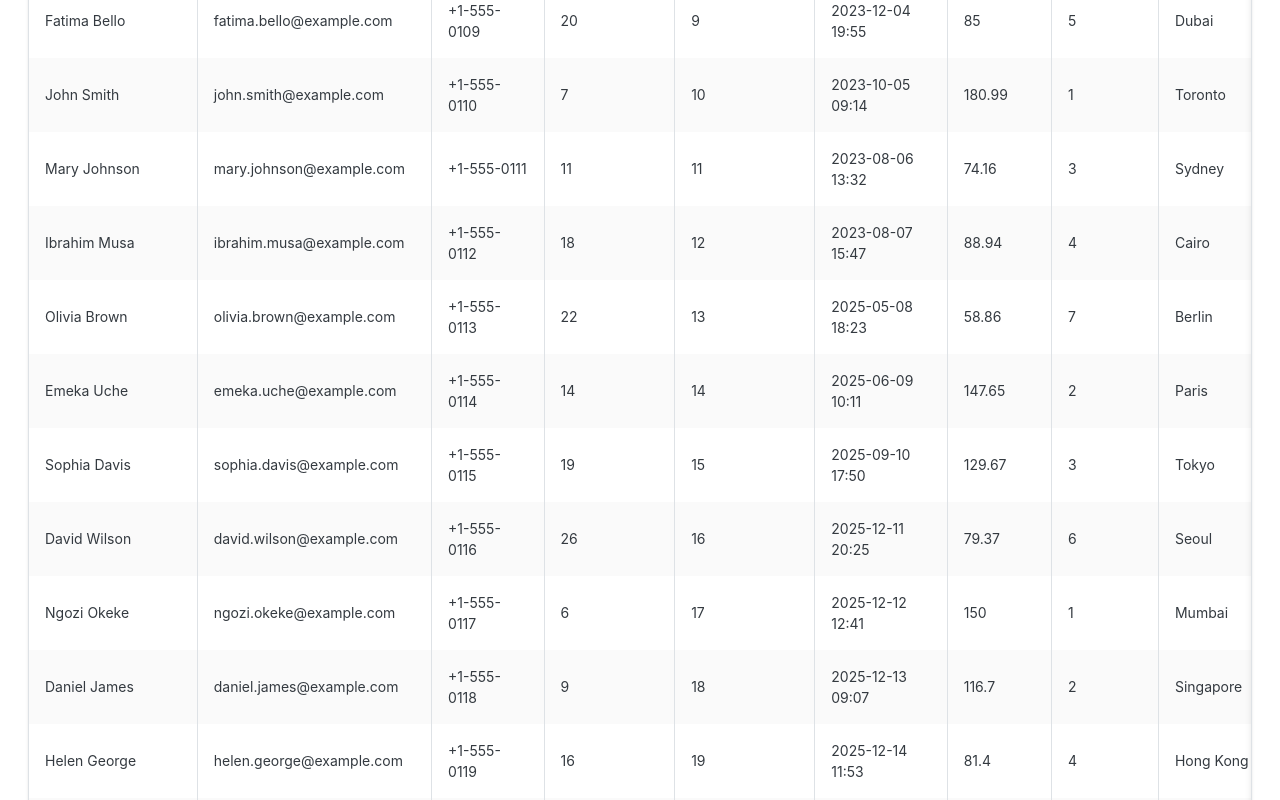
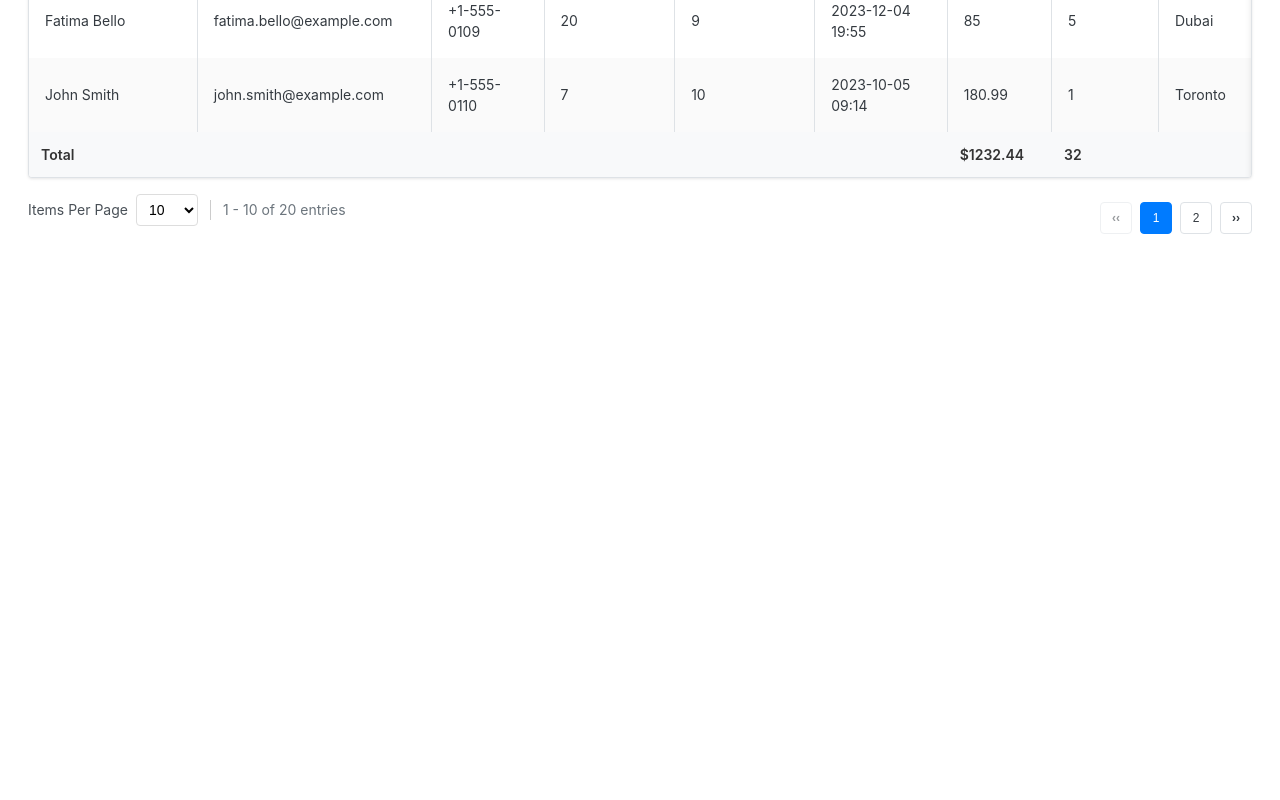
Before and after one commit to oregs/vs-datatable, a Vue app: page / in a window 1280 px wide. Shown: the part 1880-2680 px from the top of the page. After the commit the page ends 2150 px from the top, so only its background shows below. Built offline with nearby package versions, Linux system fonts and the light colour scheme.

Commit message:
fix(datatable): restore props reactivity in useDataTable composable
Pass the original reactive props object directly instead of creating a new
plain object with spread syntax. This ensures serverItemsLength watch
triggers properly when the prop changes from parent component.

```diff
--- a/src/App.vue
+++ b/src/App.vue
@@ -72,7 +72,7 @@
       <h2>Server-side Pagination</h2>
       <VsDataTable
         :columns="columns"
-        :rows="rows"
+        :rows="serverRows"
         :server-options="serverOptions"
         :server-items-length="serverItemsLength"
         :loading="loading"
@@ -107,7 +107,7 @@
 </template>
 
 <script setup lang="ts">
-import { ref, onMounted } from 'vue'
+import { ref, onMounted, reactive } from 'vue'
 import { VsDataTable } from './index'
 import type { ExpandEventPayload, CollapseEventPayload, ColumnFilter, Row } from './index'
 // import  VsDataTableExportDropDown from 'plugins/export/VsDataTableExportDropdown.vue'
@@ -256,10 +256,11 @@ function onCollapseRow({ row, index, rowId }: CollapseEventPayload) {
  * SERVER OPTIONS
  *--------------------
  */
-const serverItemsLength = ref(20)
+const serverRows = reactive([])
+const serverItemsLength = ref(0)
 const serverOptions = ref({
   page: 1,
-  rowsPerPage: 25,
+  rowsPerPage: 10,
   sort: [],
 })
 
@@ -294,8 +295,35 @@ async function onServerFilterChange(activeFilters: Record<string, ColumnFilter>)
   // rows.value = response.data
 }
 
+async function fetchData() {
+  loading.value = true
+
+  try {
+    // Simulate API call
+    await new Promise(resolve => {
+      setTimeout(() => {
+        resolve(true)
+      }, 500)
+    })
+
+    const response = orders.rows
+    // console.log(response)
+    Object.assign(serverRows, response)
+
+    serverItemsLength.value = response.length
+
+    serverOptions.value = { ...serverOptions.value, page: 1 }
+  } catch (error) {
+    console.error('Failed to fetch data:', error)
+  } finally {
+    loading.value = false
+  }
+}
+
 onMounted(() => {
-  // ✅ Custom Status Filter
+  fetchData()
+
+  // Custom Status Filter
   filterFns.statusFilter = (row, field, filter) => {
     if (!filter.value?.length) return true
     return filter.value.includes(row[field])
--- a/src/components/VsDataTable.vue
+++ b/src/components/VsDataTable.vue
@@ -227,9 +227,10 @@ const {
   refresh,
   cleanup,
 } = useDataTable(
-  { ...props, rows: internalRows.value },
+  props,
   emit,
-  { header: props.stickyHeader, footer: props.stickyFooter }
+  { header: props.stickyHeader, footer: props.stickyFooter },
+  internalRows
 )
 
 const {
--- a/src/composables/useColumnFilter.ts
+++ b/src/composables/useColumnFilter.ts
@@ -27,7 +27,7 @@ export function useColumnFilter<T extends Record<string, any>>(
   const filters = ref<Record<string, ColumnFilter>>({})
 
   const filteredData = computed(() => {
-    console.log('InitFilter Filtered:', data.value)
+    // console.log('InitFilter Filtered:', data.value)
 
     if (options?.serverMode) return data.value
 
--- a/src/composables/useDataTable.ts
+++ b/src/composables/useDataTable.ts
@@ -1,4 +1,4 @@
-import { computed, ref, watch, shallowRef, unref, isRef } from 'vue'
+import { computed, ref, watch, shallowRef, unref, isRef, type Ref } from 'vue'
 import { useDataTableSort } from '@/composables/useDataTableSort'
 import { useDataTablePagination } from '@/composables/useDataTablePagination'
 import { useDataTableRowsPerPage } from '@/composables/useDataTableRowsPerPage'
@@ -18,10 +18,12 @@ interface UseStickyTableOptions {
 export function useDataTable(
   props: any,
   emit: any,
-  options: UseStickyTableOptions = {}
+  options: UseStickyTableOptions = {},
+  internalRows?: Ref<any[]>
 ) {
 
-  const rowsRef = isRef(props.rows) ? props.rows : shallowRef(props.rows)
+  // const rowsRef = isRef(props.rows) ? props.rows : shallowRef(props.rows)
+   const rowsRef = internalRows || (isRef(props.rows) ? props.rows : shallowRef(props.rows))
 
   // --- Pagination
   const page = ref<number>(1)
--- a/src/composables/useDataTablePagination.ts
+++ b/src/composables/useDataTablePagination.ts
@@ -25,6 +25,7 @@ export function useDataTablePagination<
   const totalRecords = computed<number>({
     get: () => (props.serverItemsLength !== undefined ? props.serverItemsLength : processedRows.value.length),
     set: (newValue: number) => {
+      console.log('serverItemsLength: ', newValue)
       if (props.serverItemsLength !== undefined) {
         emit('update:serverItemsLength', newValue)
       }
```
